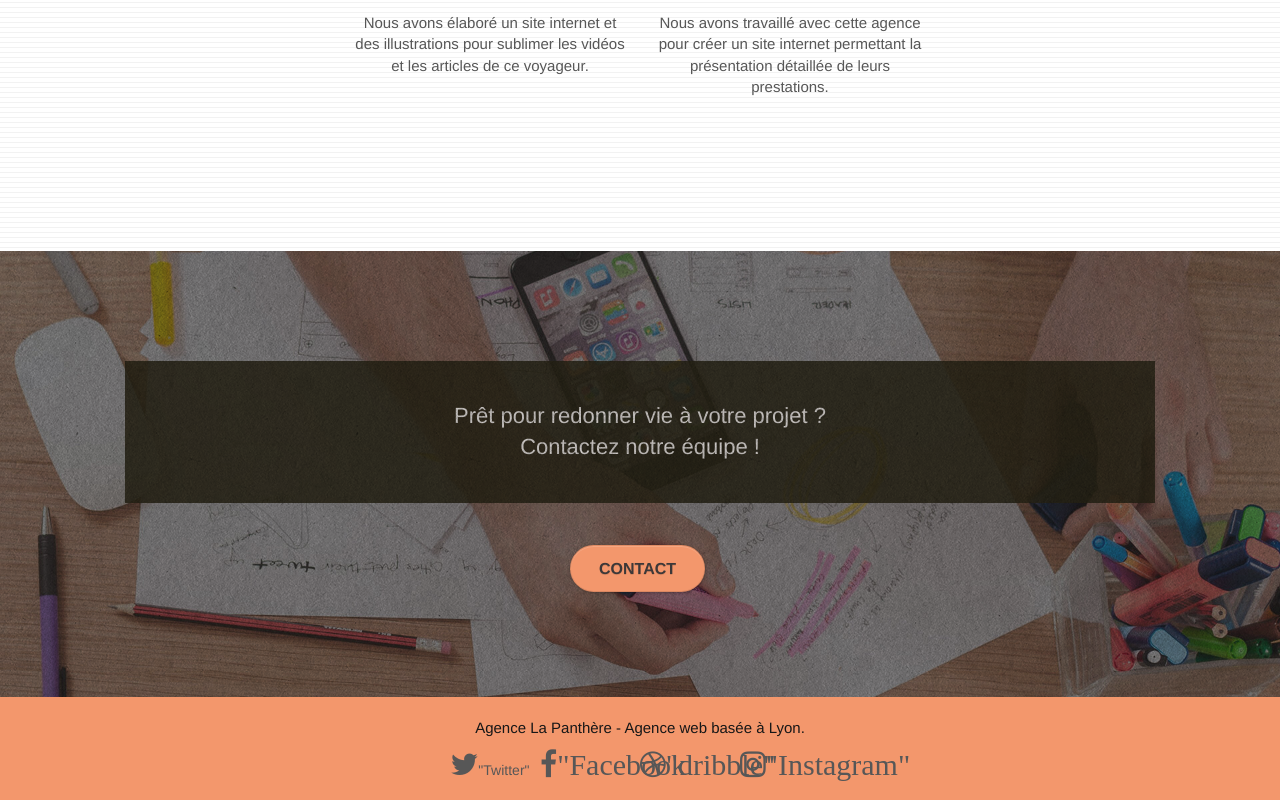
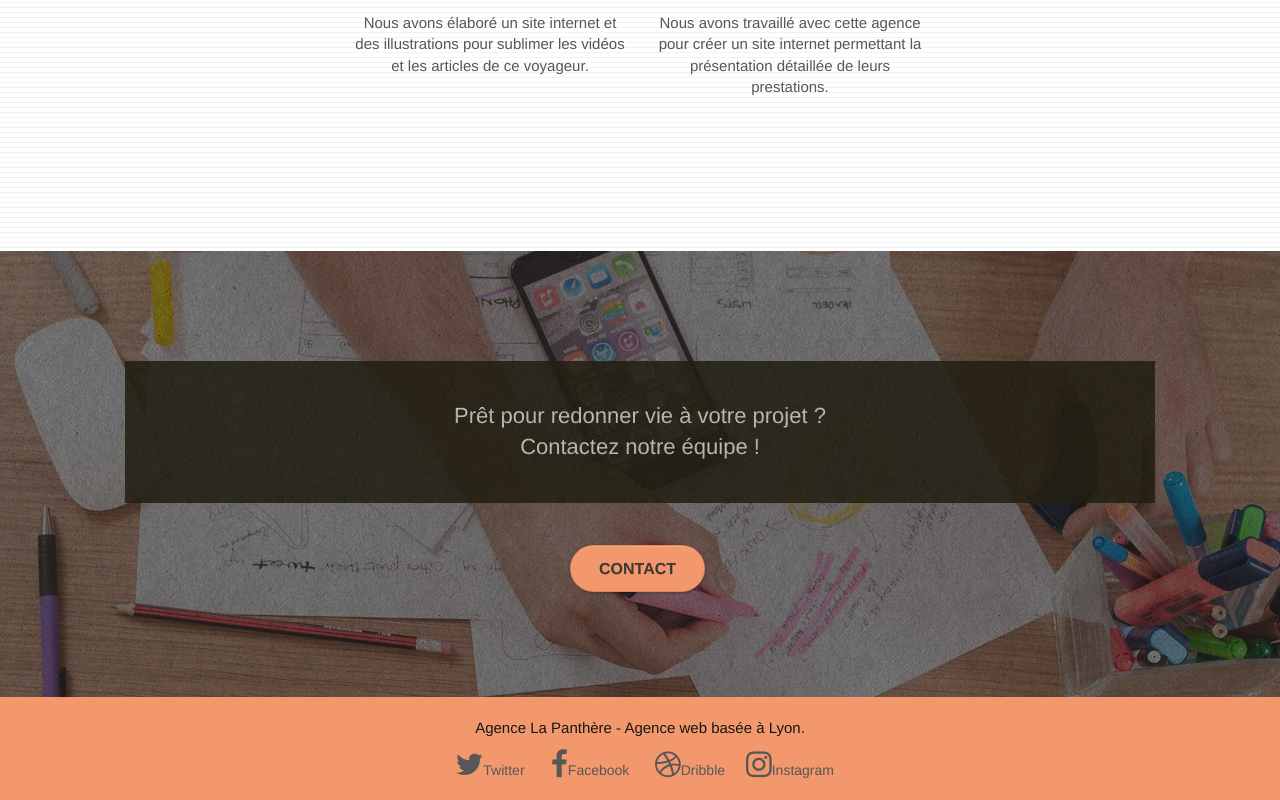
Before and after one commit to Karowga/projet-4-openclas, a plain HTML site: page index.html in a window 1280 px wide. Shown: the part 2987-3787 px from the top of the page. Drawn offline with Linux system fonts and the light colour scheme.

Commit message:
corec_nom

```diff
--- a/index.html
+++ b/index.html
@@ -229,22 +229,22 @@
 							<div class="row row-no-gutters social">
 								<div class="col-sm-3">
 									<div class="text-center">
-										<a class="social" href="index.html"><span class="fa fa-twitter icon-md"></span>"Twitter"</a>
+										<a class="social" href="index.html"><span class="fa fa-twitter icon-md"></span>Twitter</a>
 									</div>
 								</div>
 								<div class="col-sm-3">
 									<div class="text-center">
-										<a class="social" href="index.html"><span class="fa fa-facebook icon-md">"Facebook</span></a>
+										<a class="social" href="index.html"><span class="fa fa-facebook icon-md"></span>Facebook</a>
 									</div>
 								</div>
 								<div class="col-sm-3">
 									<div class="text-center">
-										<a class="social" href="index.html"><span class="fa fa-dribbble icon-md">"dribble"</span></a>
+										<a class="social" href="index.html"><span class="fa fa-dribbble icon-md"></span>Dribble</a>
 									</div>
 								</div>
 								<div class="col-sm-3">
 									<div class="text-center">
-										<a class="social" href="index.html"><span class="fa fa-instagram icon-md">"Instagram"</span></a>
+										<a class="social" href="index.html"><span class="fa fa-instagram icon-md"></span>Instagram</a>
 									</div>
 								</div>
 							</div>
```
